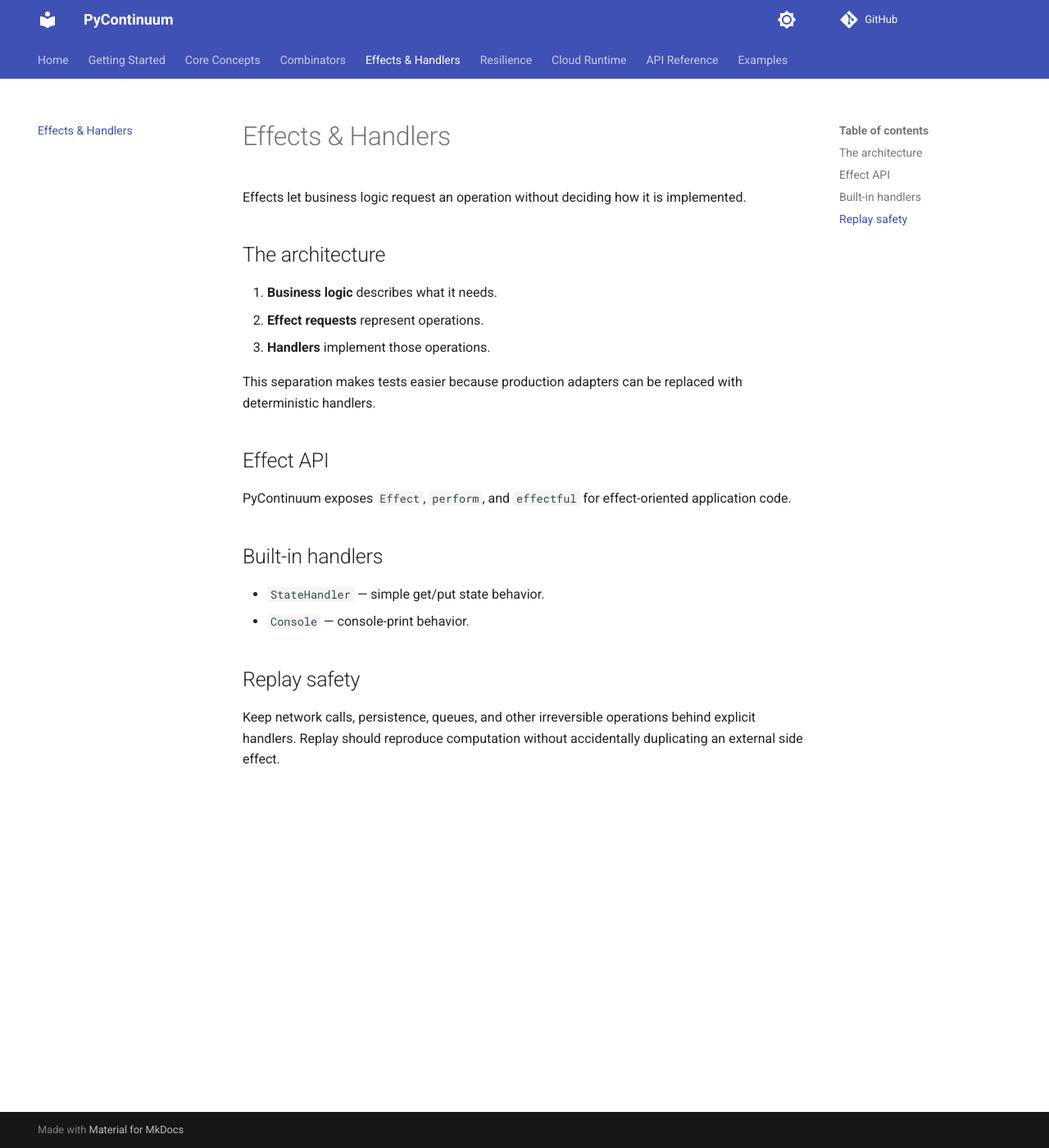
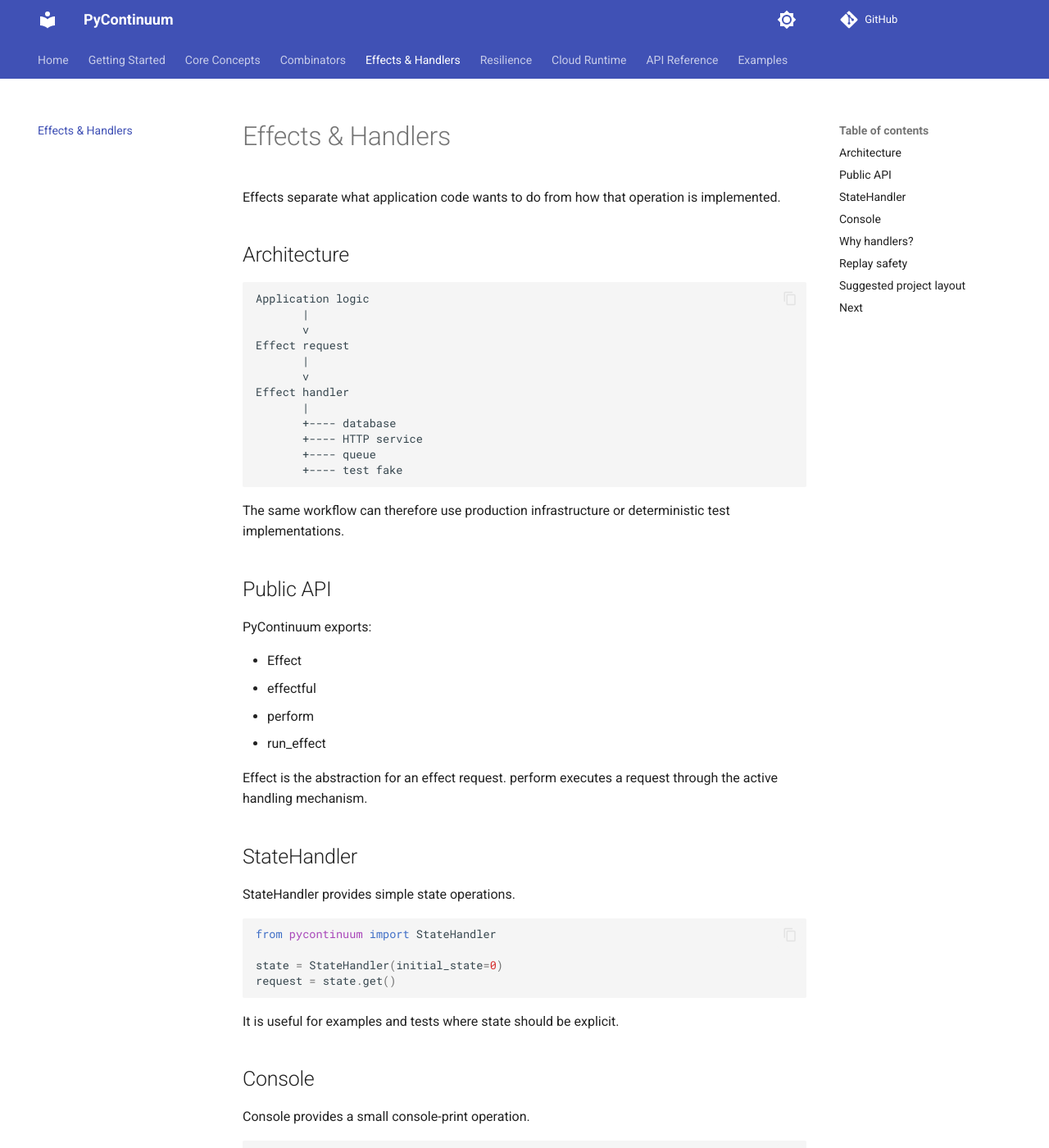
Before and after one commit to HEMU-VERMA/pycontinuum, an MkDocs documentation site: the page built from docs/effects.md, in a window 1280 px wide and 1400 px high. Shown: the whole window at 82% size. Built offline with MkDocs 1.6.1 and Material for MkDocs 9.7.7, drawn with Linux system fonts in a browser that asks for light colours; comment, search, counter and statistics services are not loaded; some of the changed text lies outside the part shown.

Commit message:
docs: expand core user documentation

```diff
--- a/docs/effects.md
+++ b/docs/effects.md
@@ -1,24 +1,91 @@
 # Effects & Handlers
 
-Effects let business logic request an operation without deciding how it is implemented.
+Effects separate what application code wants to do from how that operation is implemented.
 
-## The architecture
+## Architecture
 
-1. **Business logic** describes what it needs.
-2. **Effect requests** represent operations.
-3. **Handlers** implement those operations.
+~~~text
+Application logic
+       |
+       v
+Effect request
+       |
+       v
+Effect handler
+       |
+       +---- database
+       +---- HTTP service
+       +---- queue
+       +---- test fake
+~~~
 
-This separation makes tests easier because production adapters can be replaced with deterministic handlers.
+The same workflow can therefore use production infrastructure or deterministic test implementations.
 
-## Effect API
+## Public API
 
-PyContinuum exposes `Effect`, `perform`, and `effectful` for effect-oriented application code.
+PyContinuum exports:
 
-## Built-in handlers
+- Effect
+- effectful
+- perform
+- run_effect
 
-- `StateHandler` — simple get/put state behavior.
-- `Console` — console-print behavior.
+Effect is the abstraction for an effect request. perform executes a request through the active handling mechanism.
+
+## StateHandler
+
+StateHandler provides simple state operations.
+
+~~~python
+from pycontinuum import StateHandler
+
+state = StateHandler(initial_state=0)
+request = state.get()
+~~~
+
+It is useful for examples and tests where state should be explicit.
+
+## Console
+
+Console provides a small console-print operation.
+
+~~~python
+from pycontinuum import Console
+
+request = Console.print("hello")
+~~~
+
+## Why handlers?
+
+Without an effect boundary, business code tends to import concrete database clients, HTTP clients, queues, and SDKs directly.
+
+Handlers keep those choices at the infrastructure boundary. Tests can then provide small in-memory implementations.
 
 ## Replay safety
 
-Keep network calls, persistence, queues, and other irreversible operations behind explicit handlers. Replay should reproduce computation without accidentally duplicating an external side effect.
+This is the key rule when combining effects with continuations:
+
+**Keep irreversible side effects behind explicit handlers.**
+
+A continuation may replay captured computation. A payment, database write, or message publish must therefore be idempotent or protected against duplicate execution.
+
+## Suggested project layout
+
+~~~text
+myapp/
+  domain/
+    workflows.py
+  effects/
+    database.py
+    messaging.py
+  handlers/
+    production.py
+    testing.py
+  main.py
+~~~
+
+Keep domain workflows independent from concrete infrastructure.
+
+## Next
+
+Read [Core Concepts](core-concepts.md) to understand continuation replay, then [Resilience](resilience.md) for failure handling.
```
